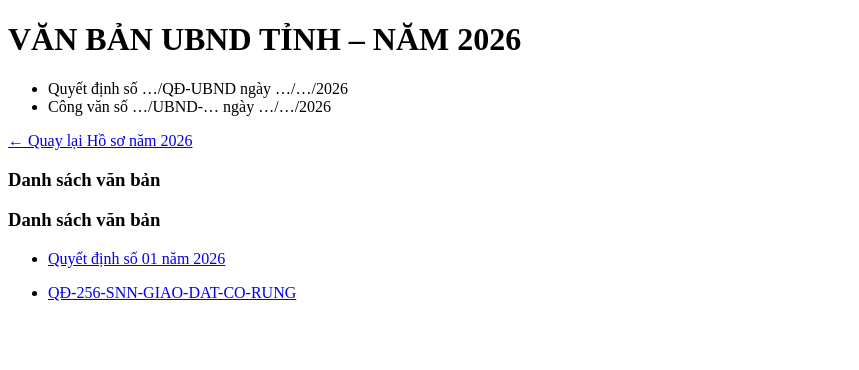
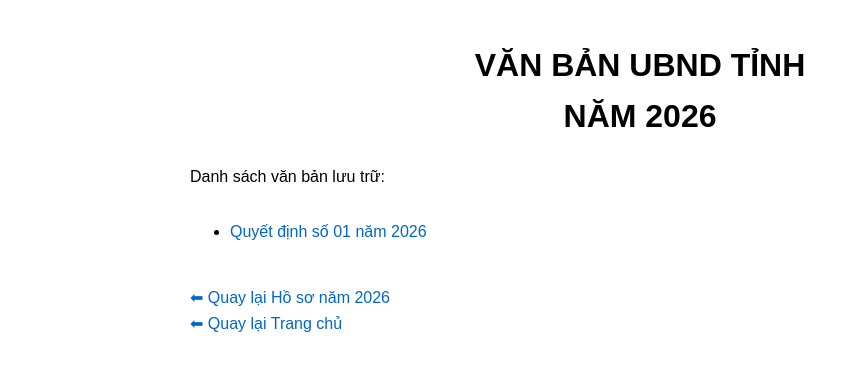
Before and after one commit to leminhvu-cm/leminhvu-cm.github.io, a plain HTML site: page 2026/UBND-tinh/index.html in a window 1280 px wide. Shown: the whole page, without its empty margins (0-859 px from the left). Drawn offline with Linux system fonts and the light colour scheme.

Commit message:
Them file van ban UBND tinh 2026

```diff
--- a/2026/UBND-tinh/index.html
+++ b/2026/UBND-tinh/index.html
@@ -2,19 +2,40 @@
 <html lang="vi">
 <head>
     <meta charset="UTF-8">
-    <title>Văn bản UBND tỉnh – Năm 2026</title>
+    <title>Văn bản UBND tỉnh - Năm 2026</title>
+    <style>
+        body {
+            font-family: Arial, sans-serif;
+            max-width: 900px;
+            margin: 40px auto;
+            line-height: 1.6;
+        }
+        h1 {
+            text-align: center;
+        }
+        ul {
+            margin-top: 30px;
+        }
+        li {
+            margin: 10px 0;
+        }
+        a {
+            text-decoration: none;
+            color: #0066cc;
+        }
+        a:hover {
+            text-decoration: underline;
+        }
+        .back {
+            margin-top: 40px;
+        }
+    </style>
 </head>
 <body>
-    <h1>VĂN BẢN UBND TỈNH – NĂM 2026</h1>
 
-    <ul>
-        <li>Quyết định số …/QĐ-UBND ngày …/…/2026</li>
-        <li>Công văn số …/UBND-… ngày …/…/2026</li>
-    </ul>
+<h1>VĂN BẢN UBND TỈNH<br>NĂM 2026</h1>
 
-    <p><a href="../index.html">← Quay lại Hồ sơ năm 2026</a></p>
-   <h3>Danh sách văn bản</h3>
-<h3>Danh sách văn bản</h3>
+<p>Danh sách văn bản lưu trữ:</p>
 
 <ul>
     <li>
@@ -23,12 +44,11 @@
         </a>
     </li>
 </ul>
-<ul>
-  <li>
-    <a href="Quyet-dinh-01-2026.pdf" target="_blank">
-      QĐ-256-SNN-GIAO-DAT-CO-RUNG
-    </a>
-  </li>
-</ul>
+
+<div class="back">
+    <a href="../">⬅ Quay lại Hồ sơ năm 2026</a><br>
+    <a href="../../">⬅ Quay lại Trang chủ</a>
+</div>
+
 </body>
 </html>
```
